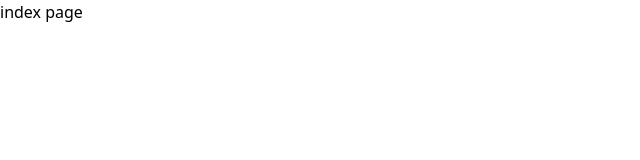
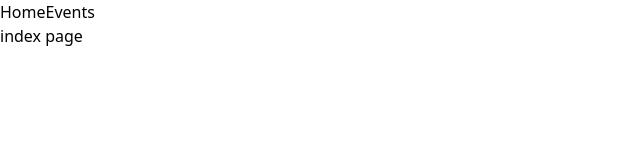
Before and after one commit to freemonic/nuxt3-e1, a Nuxt app: page / in a window 1280 px wide. Shown: the top 160 px of the page, without its empty margins (0-640 px from the left). Built offline with nearby package versions, Linux system fonts and the light colour scheme.

Commit message:
Navigation created.

```diff
--- a/app.vue
+++ b/app.vue
@@ -1,6 +1,14 @@
 <template>
   <div>
     <NuxtLayout>
+      <header>
+        <ul>
+          <li>
+            <NuxtLink to="/">Home</NuxtLink>
+            <NuxtLink to="/events">Events</NuxtLink>
+          </li>
+        </ul>
+      </header>
       <NuxtPage/>
     </NuxtLayout>
   </div>
```
